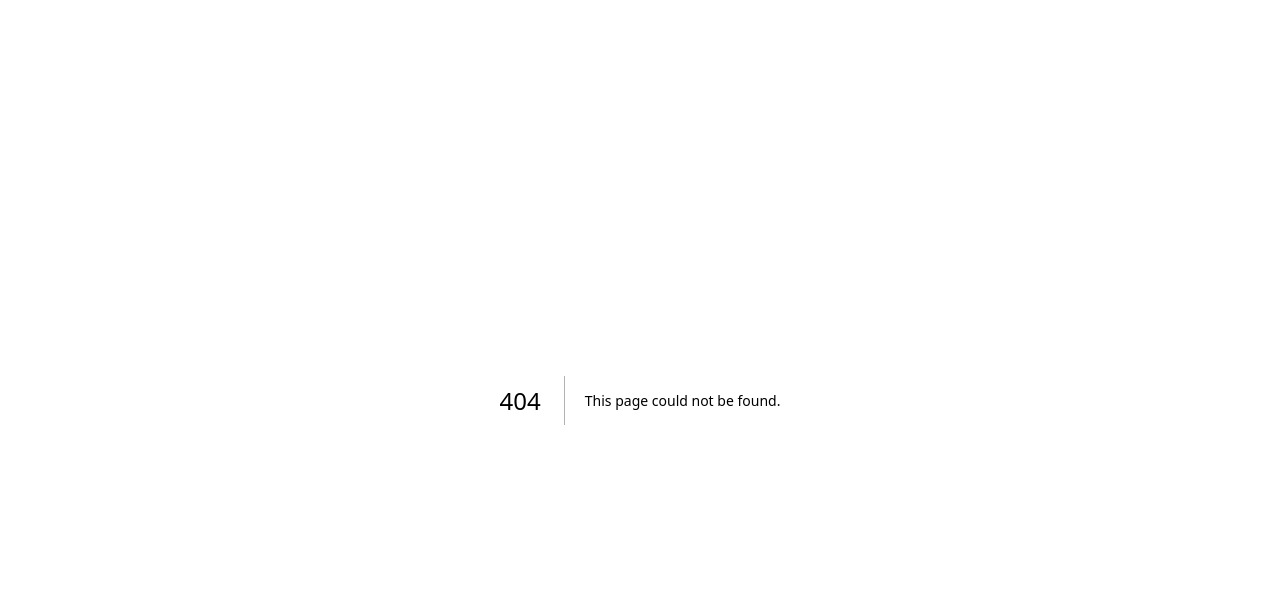
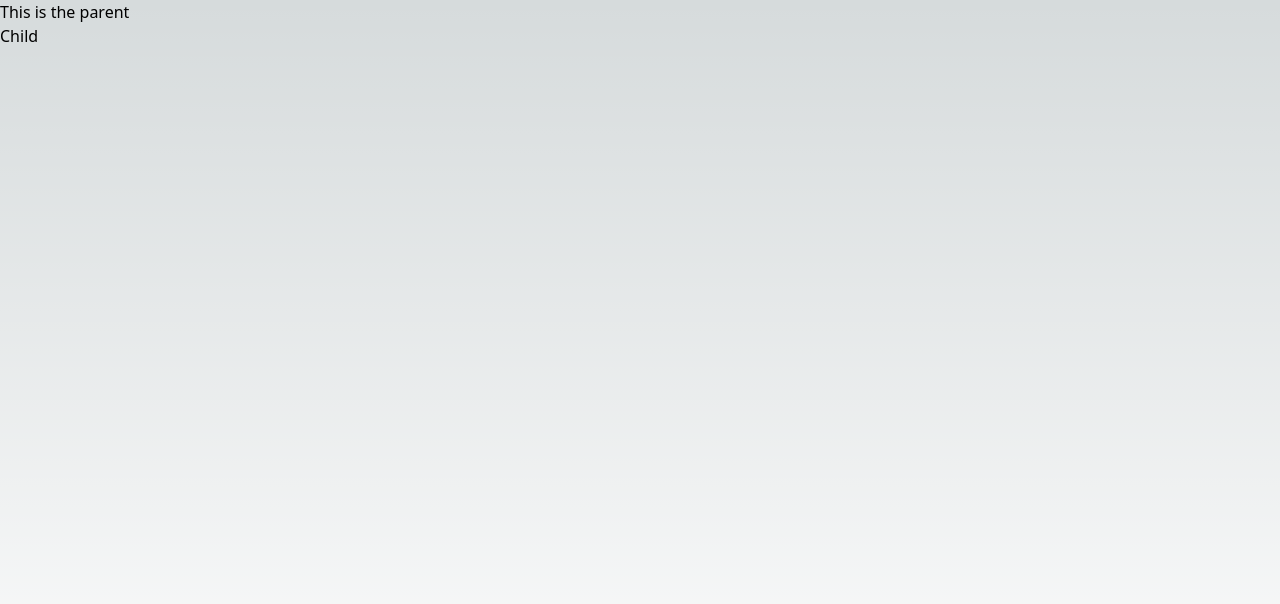
Before and after one commit to chrubrar/next-typescript-app1, a Next.js app: page /2-children-prop-example in a window 1280 px wide. Before the commit this address had no page. Shown: the top 604 px of the page. Built offline with nearby package versions, Linux system fonts and the light colour scheme.

Commit message:
4th commit

```diff
--- a/src/app/components/2-children-prop-example/page.tsx
+++ b/src/app/2-children-prop-example/page.tsx
@@ -1,11 +1,9 @@
 import React from 'react'
-import Parent from '../children/Parent';
-import Child from '../children/Child';
-
-interface Props {}
+import Parent from '../components/children/Parent';
+import Child from '../components/children/Child';
 
 const ChildrenPropExample= () => {
-  return (<div>
+  return (<div className='flex min-h-screen'>
     <Parent>
         <Child />
     </Parent>
--- a/src/app/components/children/Child.tsx
+++ b/src/app/components/children/Child.tsx
@@ -0,0 +1,9 @@
+import React from 'react'
+
+interface Props {}
+
+const Child = () => {
+  return (<div>Child</div>);
+}
+
+export default Child
--- a/src/app/components/children/SecondChild.tsx
+++ b/src/app/components/children/SecondChild.tsx
@@ -3,7 +3,7 @@ import React from 'react'
 interface Props {}
 
 const SecondChild = () => {
-  return <div>SecondChild</div>
+  return (<div>SecondChild</div>);
 }
 
 export default SecondChild
```
